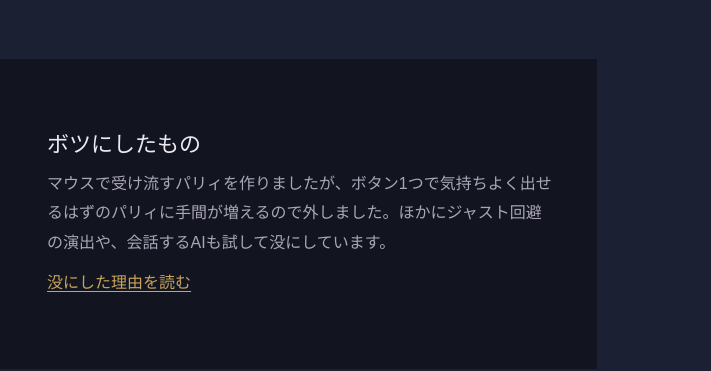
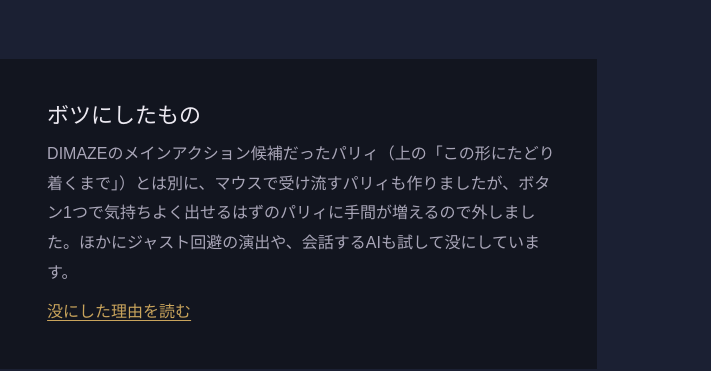
Before and after one commit to kei-tatezaki/kei-tatezaki.github.io, a plain HTML site: page index.html in a window 1280 px wide. Shown: the part 8600-8971 px from the top of the page, 569-1280 px from the left. Drawn offline with Linux system fonts and the light colour scheme; a web font is replaced by a local one.

Commit message:
ボツ欄：マウスのパリィは別物と分かるように

```diff
--- a/index.html
+++ b/index.html
@@ -418,7 +418,7 @@ body.lock{overflow:hidden}
       <a class="frame" id="scrapThumb" href="https://alkaline-plutonium-25d.notion.site/52e0038ab0bd82cdae3381b890c77692" target="_blank" rel="noopener" aria-label="没案のページを開く"></a>
       <div>
         <h3>ボツにしたもの</h3>
-        <p>マウスで受け流すパリィを作りましたが、ボタン1つで気持ちよく出せるはずのパリィに手間が増えるので外しました。ほかにジャスト回避の演出や、会話するAIも試して没にしています。</p>
+        <p>DIMAZEのメインアクション候補だったパリィ（上の「この形にたどり着くまで」）とは別に、マウスで受け流すパリィも作りましたが、ボタン1つで気持ちよく出せるはずのパリィに手間が増えるので外しました。ほかにジャスト回避の演出や、会話するAIも試して没にしています。</p>
         <p><a href="https://alkaline-plutonium-25d.notion.site/52e0038ab0bd82cdae3381b890c77692" target="_blank" rel="noopener">没にした理由を読む</a></p>
       </div>
     </aside>
```
